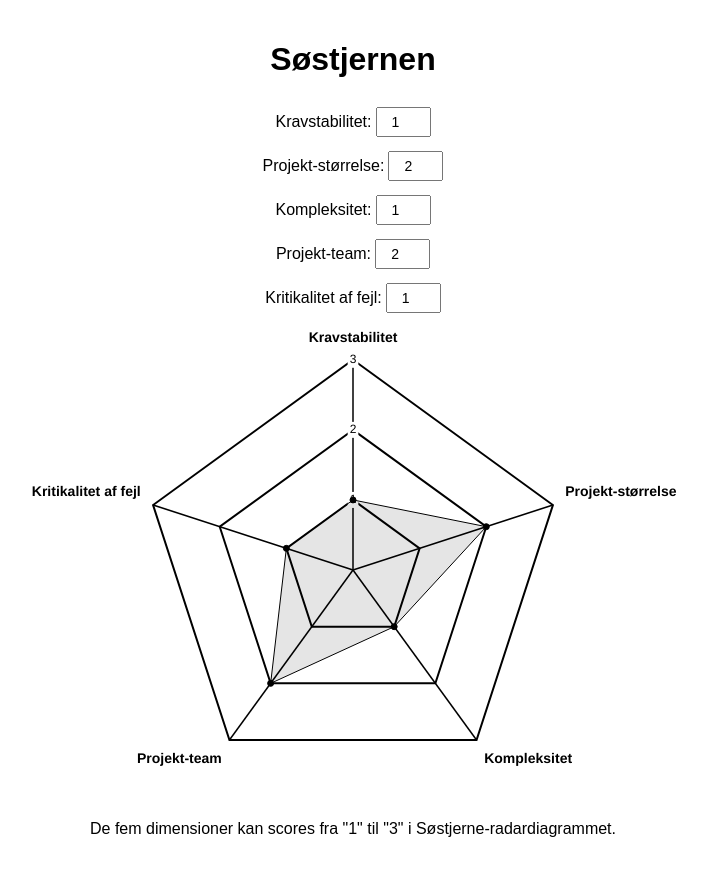
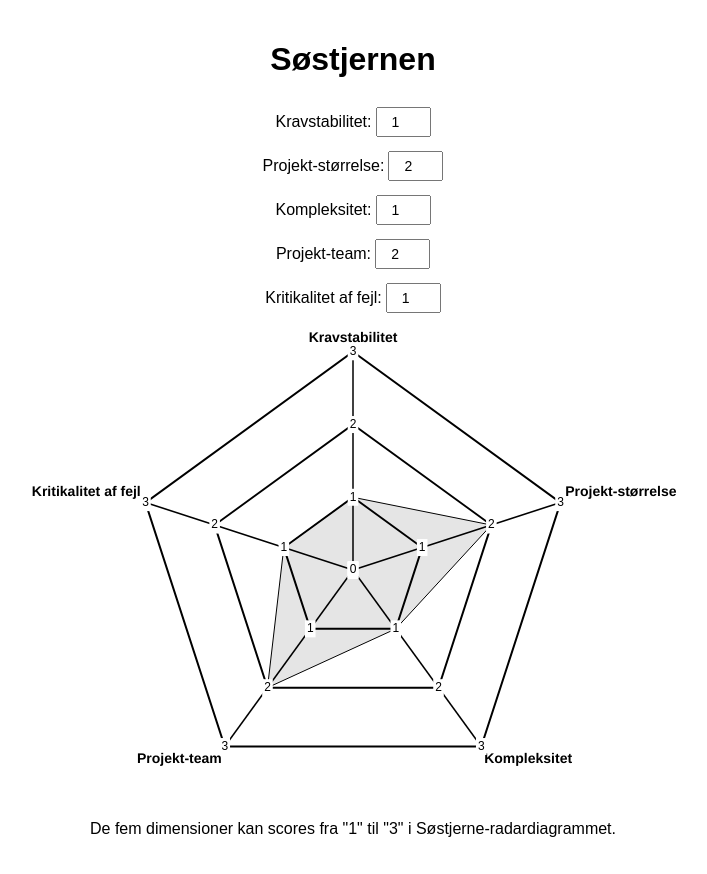
Before and after one commit to martinpugdal/soestjernen-generator, a React (Vite) app: page / in a window 1280 px wide. Shown: the whole page, without its empty margins (287-994 px from the left). Built offline with nearby package versions, Linux system fonts and the light colour scheme.

Commit message:
Enhance InputForm to restrict input values between 1 and 3; add custom tick drawing plugin for RadarChart

```diff
--- a/src/components/InputForm.jsx
+++ b/src/components/InputForm.jsx
@@ -11,7 +11,7 @@ const InputForm = ({ onChange, currentValues }) => {
 
   const handleChange = (e) => {
     const { name, value } = e.target;
-    const updatedValues = { ...values, [name]: parseInt(value) };
+    const updatedValues = { ...values, [name]: Math.max(1, Math.min(3, parseInt(value))) };
     setValues(updatedValues);
     onChange(updatedValues);
   };
--- a/src/components/RadarChart.jsx
+++ b/src/components/RadarChart.jsx
@@ -18,6 +18,52 @@ ChartJS.register(
   Tooltip,
   Legend
 );
+
+const drawTicksPlugin = {
+  id: "drawTicksPlugin",
+  afterDraw: (chart) => {
+    const { ctx, scales } = chart;
+    const scale = scales.r;
+    const tickPositions = scale.ticks.map((tick) => tick.value);
+    const radius = scale.drawingArea;
+
+    tickPositions.forEach((tickValue) => {
+      const tickRadius = (tickValue / scale.max) * radius;
+      scale._pointLabels.forEach((label, index) => {
+
+        // Define padding and backdrop dimensions
+        const padding = 2.5;
+        const textWidth = ctx.measureText(tickValue).width;
+        const textHeight = 12;
+
+        // Calculate position of tick value
+        const angle = scale.getPointPosition(index, tickRadius);
+        const x = angle.x;
+        const y = angle.y;
+
+        // Draw white backdrop
+        ctx.save();
+        ctx.fillStyle = "white";
+        ctx.fillRect(
+          x - textWidth / 2 - padding,
+          y - textHeight / 2 - padding,
+          textWidth + padding * 2,
+          textHeight + padding * 2
+        );
+
+        // Draw tick value
+        ctx.fillStyle = "black";
+        ctx.font = "12px Arial";
+        ctx.textAlign = "center";
+        ctx.textBaseline = "middle";
+        ctx.fillText(tickValue, x, y);
+        ctx.restore();
+      });
+    });
+  },
+};
+
+
 
 const RadarChart = ({ data }) => {
   const chartData = {
@@ -55,9 +101,7 @@ const RadarChart = ({ data }) => {
         max: 3,
         ticks: {
           stepSize: 1,
-          display: true,
-          color: "black",
-          backdropColor: "white",
+          display: false, // Hide default ticks
         },
         grid: {
           color: "black",
@@ -86,7 +130,7 @@ const RadarChart = ({ data }) => {
 
   return (
     <div style={{ width: "90vw", height: "60vh", margin: "0 auto" }}>
-      <Radar data={chartData} options={options} />
+      <Radar data={chartData} options={options} plugins={[drawTicksPlugin]} />
     </div>
   );
 };
```
